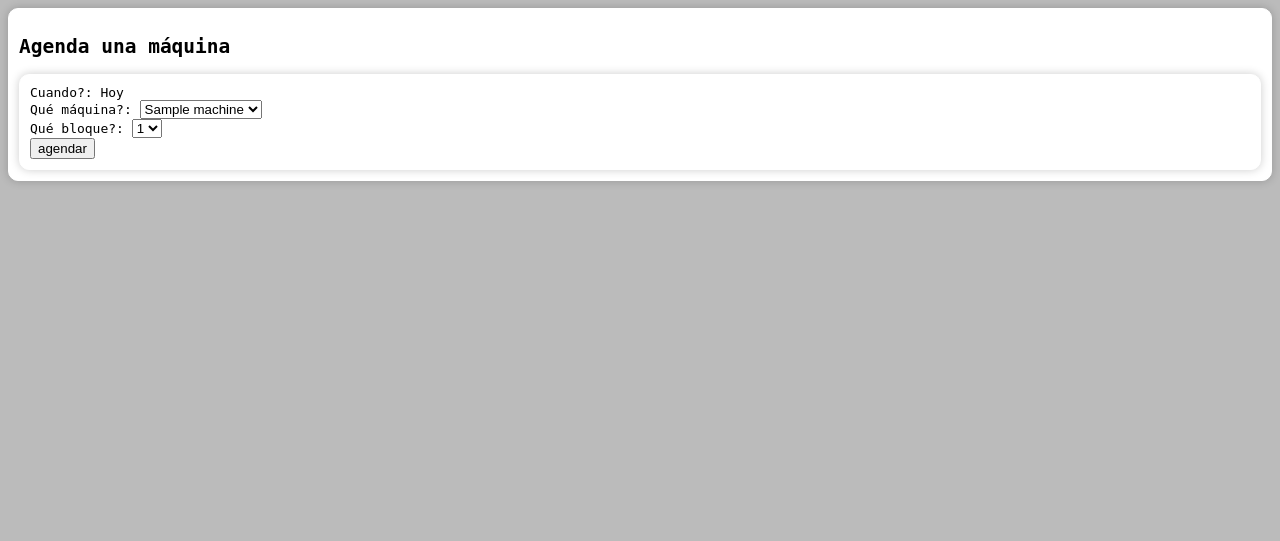
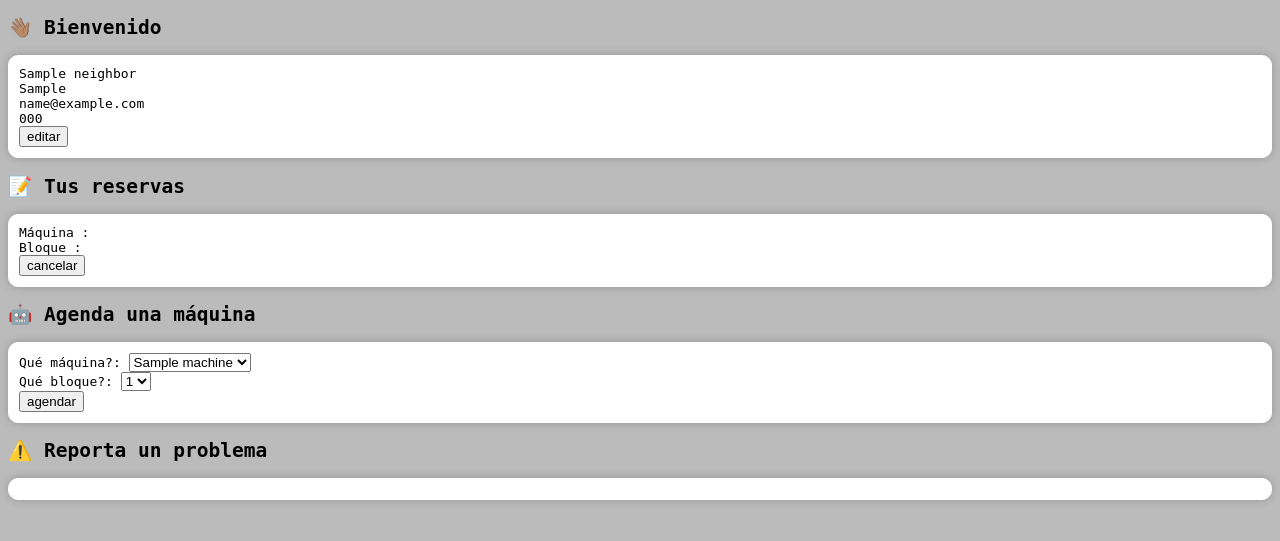
Before and after one commit to bemarchant/laundry, a Django app: template booking/templates/booking/booking.html in a window 1280 px wide. Shown: the top 541 px of the page. Run offline with Django 4.2, Linux system fonts and the light colour scheme; the template is opened without the code that fills it: values that come from a table or form of the project are taken from there, others are empty; tables that the repository leaves empty hold one stand-in row (values such as "Sample post").

Commit message:
added more information in booking window

```diff
--- a/booking/templates/booking/booking.html
+++ b/booking/templates/booking/booking.html
@@ -6,17 +6,51 @@
       <link rel="stylesheet" type="text/css" href="{% static 'login/css/styles.css' %}">
       <script src="{% static 'booking/script.js' %}"></script>
   </head>
-  <div class="form-container">
-    <h2>Agenda una máquina</h2>
+
+  <div>
+    <h2>👋🏽 Bienvenido </h2>
 
     <form method="post">
       {% csrf_token %}
       <div class="form-container">
+        <label>{{neighbor.name}}</label>
+        <label>{{neighbor.apartment}}</label>
+        <label>{{neighbor.email}}</label>
+        <label>{{neighbor.phone}}</label>
         <div class="form-row">
-          <label for="date">Cuando?:</label>
-          <label>Hoy</label>
+          <button type="submit">editar</button>
+        </div>
+      </div>
+
+    </div>
+
+  <div>
+
+    <div>
+      <h2>📝 Tus reservas </h2>
+      <form method="post">
+        {% csrf_token %}
+        <div class="form-container">
+          <div class="form-row">
+            <label>Máquina : </label>
+          </div>
+          <div class="form-row">
+            <label>Bloque : </label>
+          </div>
+
+        <div class="form-row">
+          <button type="submit">cancelar</button>
         </div>
 
+        </div>
+      </div>
+    <div>
+
+    <h2>🤖 Agenda una máquina</h2>
+
+    <form method="post">
+      {% csrf_token %}
+      <div class="form-container">
         <div class="form-row">
           <label for="slot">Qué máquina?:</label>
           <select name="machine" id="machine" required>
@@ -35,6 +69,15 @@
 
       </div>
 
+      <div>
+        <h2>⚠️ Reporta un problema </h2>
+        <form method="post">
+          {% csrf_token %}
+          <div class="form-container">
+          </div>
+        </div>
+      <div>
+
     </div>
     </form>
   </div>
--- a/booking/views.py
+++ b/booking/views.py
@@ -11,13 +11,13 @@
 
 def booking(request):
     machine = Machine.objects.all()
-    context = {'machine': machine}
-    print(machine)
+    neighbor = request.user
+
+    context = {'machine': machine, 'neighbor' : neighbor}
+
     if request.method == 'POST':
         selected_date = request.POST.get('date')
         selected_slot = request.POST.get('slot')
-        print(selected_date)
-        print(selected_slot)
 
         if date.fromisoformat(selected_date) < date.today():
             return render(request, 'booking/booking.html', {'error_message': 'Selected date is in the past'})
@@ -25,8 +25,7 @@
         # Check if the selected slot is available for booking
         machine = Machine.objects.first()
         available_slots = machine.get_available_slots(selected_date)
-        print(f'machine : {machine}')
-        print(f'available_slots : {available_slots}')
+
         if selected_slot not in available_slots:
             return render(request, 'booking/booking.html', {'error_message': 'Selected slot is not available'})
 
```
